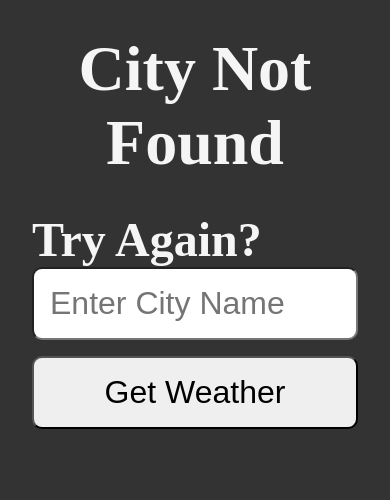
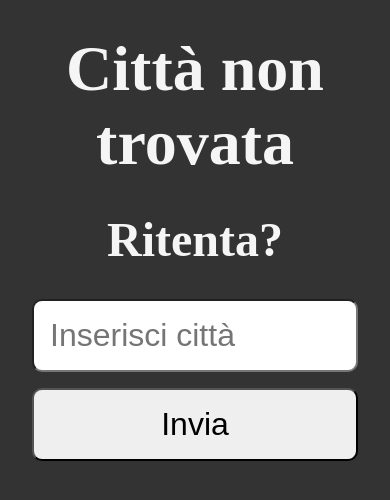
Before and after one commit to sidev86/city-weather, a Python web app: template templates/city-not-found.html in a window 390 px wide. Shown: the top 500 px of the page. Run offline with Jinja, Linux system fonts and the light colour scheme; the template is opened without the code that fills it, so the values that code supplies are empty.

Commit message:
updated wrong city page

```diff
--- a/server.py
+++ b/server.py
@@ -12,6 +12,10 @@ def translate_weather_state(weather_data):
         status = "nuvoloso"
     elif weather == "shower rain":
         status = "pioggia a rovesci"
+    elif weather == "moderate rain":
+        status = "pioggia moderata"
+    elif weather == "light rain":
+        status = "lieve pioggia"
     elif weather == "thunderstorm":
         status = "temporale"
     elif weather == "snow":
--- a/static/styles/style.css
+++ b/static/styles/style.css
@@ -16,7 +16,7 @@ body {
     font-size: 2rem;
 }
 
-h1, p{
+h1,h2, p{
     margin-bottom: 2rem;
     text-align: center;
 }
@@ -24,13 +24,14 @@ h1, p{
 input, button {
     font-size: 2rem;
     padding: 1rem;
-    border-radius: 10px; /* Arrotonda gli angoli */
+    border-radius: 10px;
+    align-items: center;
 }
 
 .button-container {
     display: flex;
-    align-items: center; /* Allinea verticalmente al centro */
-    gap: 1rem; /* Spazio tra input e button */
+    align-items: center;
+    gap: 1rem;
 }
 
 @media (max-width: 600px) {
@@ -39,12 +40,13 @@ input, button {
     }
 
     .button-container {
-        flex-direction: column; /* Imposta a colonna su schermi piccoli */
-        align-items: center; /* Centra gli elementi orizzontalmente */
+        flex-direction: column;
+        align-items: center;
     }
 
     input, button {
-        width: 100%; /* Opzionale: rende gli input e i button larghi quanto il contenitore */
+        width: 100%;
         margin-bottom: 1rem;
+        align-items: center;
     }
 }
--- a/templates/city-not-found.html
+++ b/templates/city-not-found.html
@@ -3,15 +3,15 @@
 <head>
     <meta charset="UTF-8">
     <meta name="viewport" content="width=device-width, initial-scale=1.0">
-    <title>City Not Found</title>
+    <title>Meteo Città</title>
     <link href="{{ url_for('static', filename='styles/style.css') }}" rel="stylesheet">
 </head>
 <body>
-    <h1>City Not Found</h1>
-    <h2>Try Again?</h2>
+    <h1>Città non trovata</h1>
+    <h2>Ritenta?</h2>
     <form action="/weather">
-        <input type="text" name="city" id ="city" placeholder="Enter City Name" />
-        <button type="submit">Get Weather</button>
+        <input type="text" name="city" id ="city" placeholder="Inserisci città" />
+        <button type="submit">Invia</button>
     </form>
 </body>
 </html>
```
